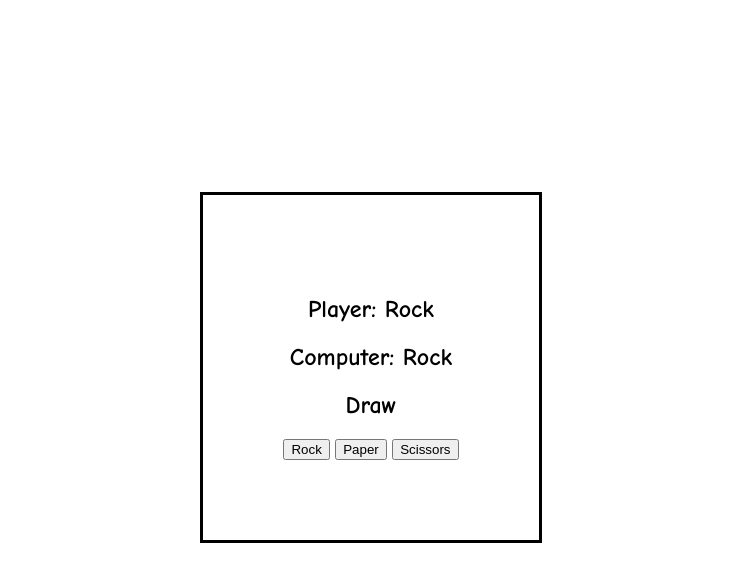
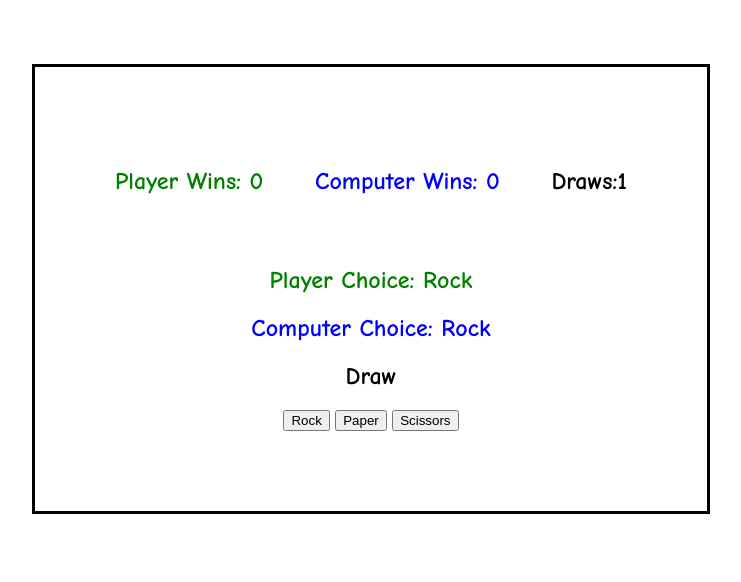
Before and after one commit to Chipsiarz/Rock_Paper_Scissors, a plain HTML site: page index.html in a window 1280 px wide. Both pictures are taken after a click on the button "Rock". Shown: the whole page, without its empty margins (269-1010 px from the left). Drawn offline with Linux system fonts and the light colour scheme.

Commit message:
score update

```diff
--- a/index.html
+++ b/index.html
@@ -9,9 +9,21 @@
   </head>
   <body>
     <div class="resultDiv">
-      <h2 class="resultText" id="playerChoise">Player:</h2>
-      <h2 class="resultText" id="computerChoise">Computer:</h2>
-      <h2 class="resultText" id="gameResult">Result:</h2>
+      <div class="scoreDiv">
+        <h2 class="playerColor">
+          Player Wins:<span id="playerScore"> 0</span>
+        </h2>
+        <h2 class="computerColor">
+          Computer Wins:<span id="computerScore"> 0</span>
+        </h2>
+        <h2>Draws:<span id="draws"> 0</span></h2>
+      </div>
+
+      <h2 class="resultText playerColor" id="playerChoice">Player Choice</h2>
+      <h2 class="resultText computerColor" id="computerChoice">
+        Computer Choice
+      </h2>
+      <h2 class="resultText" id="gameResult">Game Result</h2>
 
       <button class="choiceBtn">Rock</button>
       <button class="choiceBtn">Paper</button>
--- a/main.js
+++ b/main.js
@@ -1,18 +1,24 @@
-const playerChoise = document.getElementById("playerChoise");
-const computerChoise = document.getElementById("computerChoise");
+const playerChoice = document.getElementById("playerChoice");
+const computerChoice = document.getElementById("computerChoice");
 const gameResult = document.getElementById("gameResult");
 const choiceBtns = document.querySelectorAll(".choiceBtn");
 
+const playerScoreSpan = document.getElementById("playerScore");
+const computerScoreSpan = document.getElementById("computerScore");
+const drawSpan = document.getElementById("draws");
+
 let player;
 let computer;
-let result;
+let playerScore = 0;
+let computerScore = 0;
+let draws = 0;
 
 choiceBtns.forEach((button) =>
   button.addEventListener("click", () => {
     player = button.textContent;
     computerTurn();
-    playerChoise.textContent = `Player: ${player}`;
-    computerChoise.textContent = `Computer: ${computer}`;
+    playerChoice.textContent = `Player Choice: ${player}`;
+    computerChoice.textContent = `Computer Choice: ${computer}`;
     gameResult.textContent = gameWinner();
   })
 );
@@ -35,12 +41,38 @@ const computerTurn = () => {
 
 const gameWinner = () => {
   if (player === computer) {
+    draws++;
+    drawSpan.textContent = draws;
     return "Draw";
   } else if (computer === "Rock") {
-    return player === "Paper" ? "Player Win" : "Computer Win";
+    if (player === "Paper") {
+      playerScore++;
+      playerScoreSpan.textContent = playerScore;
+      return "Player Win";
+    } else {
+      computerScore++;
+      computerScoreSpan.textContent = computerScore;
+      return "Computer Win";
+    }
   } else if (computer === "Paper") {
-    return player === "Scissors" ? "Player Win" : "Computer Win";
+    if (player === "Scissors") {
+      playerScore++;
+      playerScoreSpan.textContent = playerScore;
+      return "Player Win";
+    } else {
+      computerScore++;
+      computerScoreSpan.textContent = computerScore;
+      return "Computer Win";
+    }
   } else if (computer === "Scissors") {
-    return player === "Rock" ? "Player Win" : "Computer Win";
+    if (player === "Rock") {
+      playerScore++;
+      playerScoreSpan.textContent = playerScore;
+      return "Player Win";
+    } else {
+      computerScore++;
+      computerScoreSpan.textContent = computerScore;
+      return "Computer Win";
+    }
   }
 };
--- a/style.css
+++ b/style.css
@@ -6,9 +6,25 @@ body {
   justify-content: center;
 }
 
+.scoreDiv {
+  display: flex;
+  width: 100%;
+  justify-content: space-between;
+  margin-bottom: 10%;
+}
+
 .resultDiv {
+  min-width: 40%;
   padding: 80px;
   border: 3px solid black;
-  margin-top: 15%;
+  margin-top: 5%;
   text-align: center;
 }
+
+.playerColor {
+  color: green;
+}
+
+.computerColor {
+  color: blue;
+}
```
Also changed, not shown: Sources/Paper.png (added), Sources/Scissors.png (added), Sources/Stone.png (added).
